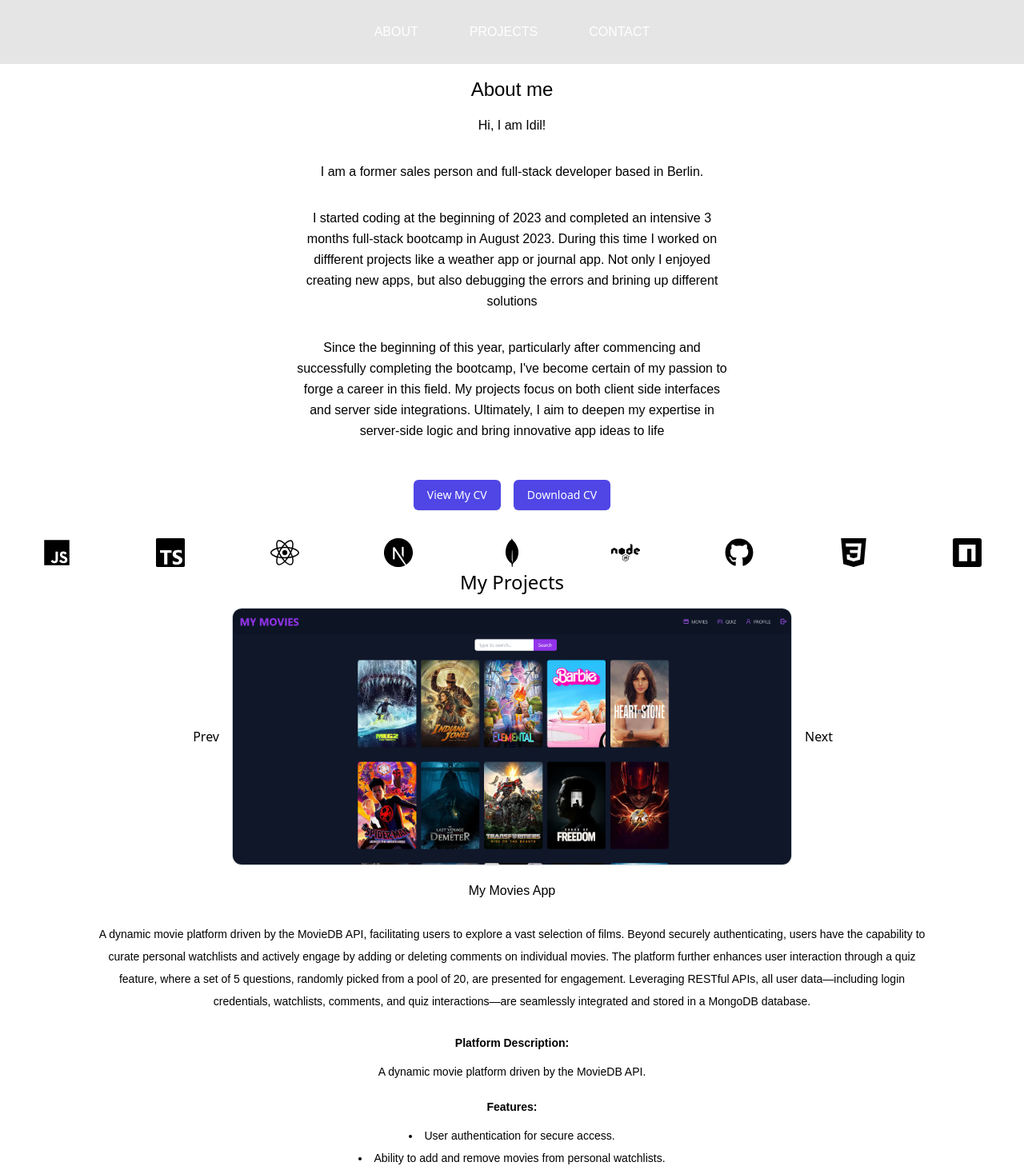
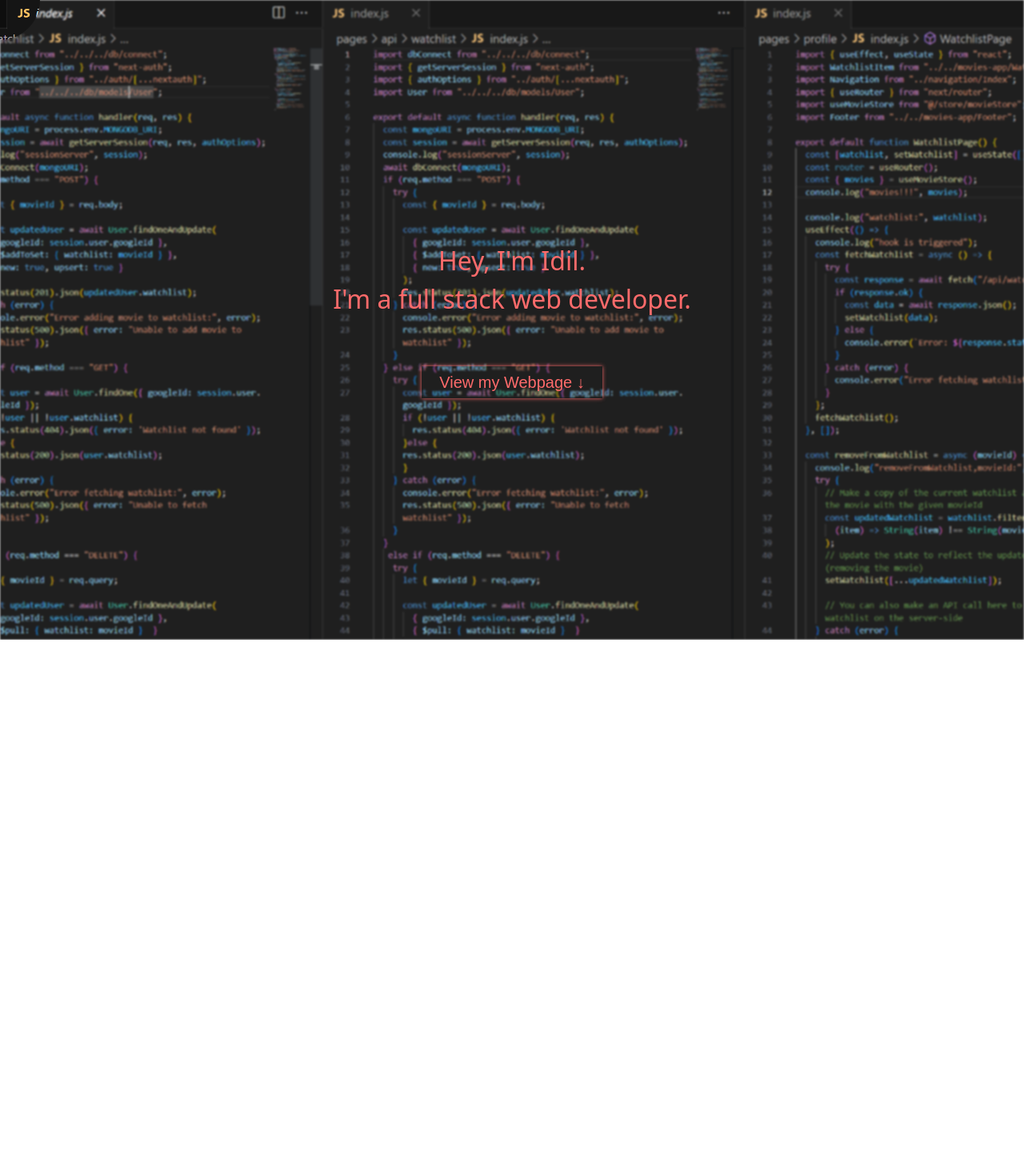
Before and after one commit to idilnsk/portfolio, a Next.js app: page /front/Front in a window 1280 px wide. Before the commit this address had no page. Shown: the top 1468 px of the page at 80% size. After the commit the page ends 800 px from the top, so only its background shows below. Built offline with nearby package versions, Linux system fonts and the light colour scheme.

Commit message:
frontpage implemented to vercel

```diff
--- a/components/Navigation/Navigation.tsx
+++ b/components/Navigation/Navigation.tsx
@@ -14,20 +14,25 @@ const Navigation: FC = () => {
     };
 
     return (
-        <div className="h-[80px] flex items-center justify-center bg-black bg-opacity-10 transition-all duration-300">
+        <div className="h-[80px] flex items-center justify-center bg-fume transition-all duration-300">
             <nav>
                 <ul className="font-mukta md:flex gap-8 p-6 uppercase items-center">
                     {['about', 'projects', 'contact'].map((section) => (
                         <li key={section} className="mx-4 relative">
                             <span
-                                className="text-white hover:text-gray-400 cursor-pointer transition-transform transform scale-100 hover:scale-105 pb-1"
+                                className={`text-red-500 hover:text-darker-red hover:bg-darker-red cursor-pointer transition-transform transform scale-100 hover:scale-105 pb-1 ${
+                                    activeLink === section ? 'text-opacity-100' : 'text-opacity-50'
+                                }`}
                                 onClick={() => navigateToSection(section)}
                                 onMouseEnter={() => setActiveLink(section)}
                                 onMouseLeave={() => setActiveLink(null)}
                             >
                                 {section.charAt(0).toUpperCase() + section.slice(1)}
-    <span className="absolute left-0 bottom-[-2px] h-0.5 bg-white rounded transition-all duration-300" style={{ width: activeLink === section ? '100%' : '0' }}></span>
-</span>
+                                <span
+                                    className="absolute left-0 bottom-[-2px] h-0.5 bg-red-500 rounded transition-all duration-300"
+                                    style={{ width: activeLink === section ? '100%' : '0' }}
+                                ></span>
+                            </span>
                         </li>
                     ))}
                 </ul>
--- a/declarations.d.ts
+++ b/declarations.d.ts
@@ -1 +1,2 @@
 declare module 'react-transition-group';
+declare module '*.module.css';
--- a/src/pages/_app.tsx
+++ b/src/pages/_app.tsx
@@ -7,13 +7,29 @@ import Projects from "../pages/projects/Projects";
 import ContactForm from "../pages/contact/ContactForm";
 import Footer from "../../components/Footer/Footer";
 import SkillView from "../../components/Skill/SkillView";
+import SpotlightOverlay from "../pages/front/Front";
+import {useState} from "react";
+
 
 export default function App({ Component, pageProps }: AppProps) {
+  const [showMainContent, setShowMainContent] = useState(false);
+
+  const handleNavigate = () => {
+    setShowMainContent(true);
+  };
   return (
     <>
-      <Navigation />
+        {!showMainContent && (
+        <div className="entry-page">
+          <SpotlightOverlay onNavigate={handleNavigate} />
+        </div>
+      )}
 
-      <div id="about">
+      {showMainContent && (
+        <div className="main-content">
+          <Navigation />
+
+      <div  id="about">
         <AboutPage />
       </div>
       <div id="cvviewer">
@@ -33,6 +49,8 @@ export default function App({ Component, pageProps }: AppProps) {
 
       <Component {...pageProps} />
       <Footer />
+      </div>
+      )}
     </>
   );
 }
--- /dev/null
+++ b/src/pages/front/Front.tsx
@@ -0,0 +1,49 @@
+import { useState, useEffect } from 'react';
+import { useRouter } from 'next/router';
+
+interface SpotlightOverlayProps {
+    onNavigate: () => void;
+  }
+
+  const SpotlightOverlay: React.FC<SpotlightOverlayProps> = ({ onNavigate }) => {    const router = useRouter();
+  const [cursorPos, setCursorPos] = useState({ x: 0, y: 0 });
+  const [showAboutMe, setShowAboutMe] = useState(false);
+
+
+  useEffect(() => {
+    const updateCursorPos = (e: MouseEvent) => {
+      setCursorPos({ x: e.clientX, y: e.clientY });
+    };
+
+    document.addEventListener('mousemove', updateCursorPos);
+    return () => {
+      document.removeEventListener('mousemove', updateCursorPos);
+    };
+  }, []);
+
+
+
+  return (
+    <div className="entry-page">
+      <div className={`background-image ${showAboutMe ? 'fading-out' : ''}`}></div>
+      <div
+        className={`spotlight-overlay ${showAboutMe ? 'fading-out' : ''}`}
+        style={{
+          clipPath: `circle(50px at ${cursorPos.x}px ${cursorPos.y}px)`
+        }}
+      ></div>
+
+      <div className={`content-container ${showAboutMe ? 'fading-in' : ''}`}>
+        <div className="intro-text">
+            Hey, I&apos;m Idil. <br />
+            I&apos;m a full stack web developer.
+        </div>
+        <button onClick={onNavigate} className="arrow-button font-mukta" style={{ fontSize: "20px", color: "#FF6B6B" }}>
+            View my Webpage ↓
+        </button>
+           </div>
+    </div>
+  );
+};
+
+export default SpotlightOverlay;
--- a/src/pages/projects/Projects.tsx
+++ b/src/pages/projects/Projects.tsx
@@ -1,5 +1,6 @@
 import { FC, useState } from "react";
 import Image from "next/image";
+
 
 const Projects: FC = () => {
   const [activeIndex, setActiveIndex] = useState(0);
@@ -33,7 +34,7 @@ const Projects: FC = () => {
         {
           title: "Technologies:",
           content:
-            "NextJS, API, Router, MongoDB, MovieDB API, Daisy UI, TailwindCSS, NextAuth.",
+            "NextJS, RESTful API, Router, MongoDB, MovieDB API, Daisy UI, TailwindCSS, NextAuth.",
         },
       ],
       button1: {
@@ -54,15 +55,14 @@ const Projects: FC = () => {
       summary: [
         {
           title: "Platform Description:",
-          content: "A dynamic movie platform driven by the MovieDB API.",
+          content: "A traveler's digital diary designed to curate and manage must-visit sights and experiences.",
         },
         {
           title: "Features:",
           list: [
-            "User authentication for secure access.",
-            "Ability to add and remove movies from personal watchlists.",
-            "Commenting on movies with the option to delete comments.",
-            "Engaging quiz feature for user interaction.",
+            "Enables users to create and maintain a list of sights and attractions.",
+            "Offers CRUD operations for managing travel entries.",
+            "Ensures seamless addition, modification, and removal of travel plans.",
           ],
         },
         {
@@ -72,7 +72,7 @@ const Projects: FC = () => {
         {
           title: "Technologies:",
           content:
-            "NextJS, API, Router, MongoDB, MovieDB API, Daisy UI, TailwindCSS, NextAuth.",
+            "NextJS, RESTful API, MongoDB",
         },
       ],
       button1: {
@@ -93,25 +93,24 @@ const Projects: FC = () => {
       summary: [
         {
           title: "Platform Description:",
-          content: "A dynamic movie platform driven by the MovieDB API.",
+          content: "A dedicated mobile app showcasing Rick and Morty characters.",
         },
         {
           title: "Features:",
           list: [
-            "User authentication for secure access.",
-            "Ability to add and remove movies from personal watchlists.",
-            "Commenting on movies with the option to delete comments.",
-            "Engaging quiz feature for user interaction.",
+            "Displays detailed character cards sourced from a REST API.",
+            "Provides an intuitive search bar for users to find specific characters.",
+            "Incorporates a pagination system, allowing easy navigation through various characters.",
           ],
         },
         {
           title: "Backend and Data Management:",
-          content: "RESTful APIs, MongoDB.",
+          content: " REST API",
         },
         {
           title: "Technologies:",
           content:
-            "NextJS, API, Router, MongoDB, MovieDB API, Daisy UI, TailwindCSS, NextAuth.",
+            "JavaScript, RESTful APIs",
         },
       ],
       button1: {
@@ -132,25 +131,25 @@ const Projects: FC = () => {
       summary: [
         {
           title: "Platform Description:",
-          content: "A dynamic movie platform driven by the MovieDB API.",
+          content: "A user-interactive weather and activity tracking app.",
         },
         {
           title: "Features:",
           list: [
-            "User authentication for secure access.",
-            "Ability to add and remove movies from personal watchlists.",
-            "Commenting on movies with the option to delete comments.",
-            "Engaging quiz feature for user interaction.",
+            "Retrieves real-time weather conditions via an API.",
+            "Users can manually add activities suitable for good or bad weather.",
+            "Users can categorize activities based on weather conditions by selecting good weather avtivity tickbox.",
+            "Provides CRUD (Create, Read, Update, Delete) functionalities for user-suggested activities.",
           ],
         },
         {
           title: "Backend and Data Management:",
-          content: "RESTful APIs, MongoDB.",
+          content: "weather data API,CRUD operations ",
         },
         {
           title: "Technologies:",
           content:
-            "NextJS, API, Router, MongoDB, MovieDB API, Daisy UI, TailwindCSS, NextAuth.",
+            "React, Weather Data API, CRUD functionalities",
         },
       ],
       button1: {
@@ -203,13 +202,14 @@ const Projects: FC = () => {
                     "opacity 0.3s ease-in-out, visibility 0.3s ease-in-out",
                 }}
               />
+              <div className="button-container flex justify-center mt-4">
               <button
                 onMouseEnter={() => setHoverEffect(true)}
                 onMouseLeave={() => setHoverEffect(false)}
                 onClick={prevSlide}
-                className={`absolute left-0 top-1/2 transform -translate-y-1/2 -translate-x-full pr-4 ${
+                className={`mt-4 md:absolute md:left-0 md:top-1/2 md:transform md:-translate-y-1/2 md:-translate-x-full  pr-4 ${
                   hoverEffect ? "opacity-75" : "opacity-100"
-                }`}
+              }`}
               >
                 Prev
               </button>
@@ -217,14 +217,15 @@ const Projects: FC = () => {
                 onMouseEnter={() => setHoverEffect(true)}
                 onMouseLeave={() => setHoverEffect(false)}
                 onClick={nextSlide}
-                className={`absolute right-0 top-1/2 transform -translate-y-1/2 translate-x-full pl-4 ${
+                className={`mt-4 md:absolute md:right-0 md:top-1/2 md:transform md:-translate-y-1/2 md:translate-x-full pl-4 ${
                   hoverEffect ? "opacity-75" : "opacity-100"
-                }`}
+              }`}
               >
                 Next
               </button>
+              </div>
             </div>
-
+                <div className="flex-container">
             <p className="font-mukta mb-2 text-center pt-4 px-20 leading-loose">
               {image.title}
             </p>
@@ -232,6 +233,7 @@ const Projects: FC = () => {
             <p className="font-mukta mb-2 text-center pt-4 px-20 leading-loose text-sm">
               {image.detail}
             </p>
+            </div>
             <div className="font-mukta mb-2 text-center pt-4 px-20 leading-loose text-sm">
               {image.summary.map((section, idx) => (
                 <div key={idx} className="mb-4">
--- a/src/styles/effects.module.css
+++ b/src/styles/effects.module.css
@@ -55,3 +55,20 @@
   box-shadow: 0 6px 8px rgba(0,0,0,0.1);
   transform: translateY(-2px);
 }
+.button-container {
+  position: relative;
+  width: 44px;
+  height:44px;
+}
+@media (max-width: 768px) {
+  .button-container {
+    position: static;
+    transform: none;
+    margin: 0.5rem 0;
+  }
+}
+.flex-container {
+  display: flex;
+  flex-direction: column; /* This will stack the children vertically */
+  align-items: center; /* This will center the children horizontally */
+}
--- a/src/styles/globals.css
+++ b/src/styles/globals.css
@@ -2,3 +2,104 @@
 @tailwind components;
 @import url('https://fonts.googleapis.com/css2?family=Montserrat:wght@200&family=Mukta:wght@300&display=swap');
 @tailwind utilities;
+
+
+.background-image {
+    position: absolute;
+    top: 0;
+    left: 0;
+    width: 100%;
+    height: 100%;
+    background: url("/code-screenshot.png") no-repeat center center;
+    background-size: cover;
+    filter: blur(1px);
+    z-index: 1;
+  }
+
+  .spotlight-overlay {
+    position: absolute;
+    top: 0;
+    left: 0;
+    width: 100%;
+    height: 100%;
+    background: url("/code-screenshot.png") no-repeat center center;
+    background-size: cover;
+    filter:  saturate(120%) contrast(110%);
+    z-index: 2;
+  }
+
+  .entry-page {
+    height: 100vh;
+    position: relative;
+  }
+
+  .arrow-button {
+    display: flex;
+    align-items: center;
+    position: relative;
+    margin-top: 20px;
+    justify-content: center;
+    color: white;
+    font-size: 2rem;
+    border: 10px solid transparent;
+    border-width: 1vw;
+    border-image-slice: 10%;
+    background-color: transparent;
+    padding: 2px 10px;
+    height: 40px;
+    line-height: 34px;
+    cursor: pointer;
+    outline: none;
+    z-index: 3;
+    background-size: cover;
+    background-repeat: repeat-x;
+    background-position: 0% 50%;
+    transition: transform 0.3s ease, box-shadow 0.3s ease;
+    box-shadow: 0px 0px 5px var(--soft-red);
+}
+  .arrow-button:active {
+    transform: scale(0.95);
+}
+.arrow-button:hover {
+    transform: scale(1.05);
+    box-shadow: 0 0 5px var(--soft-red), 0 0 10px var(--soft-red), 0 0 10px var(--soft-red);
+}
+:root {
+    --soft-red: #FF6B6B;
+}
+.intro-text {
+    padding-bottom: 40px;
+    font-size: 2rem;
+    color: var(--soft-red);
+    text-align: center;
+    z-index: 3;
+    position: relative;
+}
+.content-container {
+    display: flex;
+    flex-direction: column;
+    align-items: center;
+    justify-content: center;
+    min-height: 100vh;
+    padding: 20px;
+}
+@media (max-width: 600px) {
+    .intro-text {
+        font-size: 1.5rem;
+        padding-bottom: 20px;
+    }
+
+    .arrow-button {
+        font-size: 1.5rem;
+        border-width: 0.5vw;
+    }
+}
+.fading-out {
+    opacity: 0;
+    transition: opacity 1s ease-out; /* adjust duration as needed */
+}
+
+.fading-in {
+    opacity: 1;
+    transition: opacity 1s ease-in; /* adjust duration as needed */
+}
--- /dev/null
+++ b/src/styles/spotlight.module.css
@@ -0,0 +1,33 @@
+
+
+.background-image {
+    background-color: red;
+    /*
+  position: absolute;
+  top: 0;
+  left: 0;
+  width: 100%;
+  height: 100%;
+  background: url("/code-screenshot.png") no-repeat center center;
+  background-size: cover;
+  filter: grayscale(100%) blur(5px); /* Adjust the blur value as needed */
+
+}
+
+.spotlight-overlay {
+    background-color: blue;
+    /*
+  position: absolute;
+  top: 0;
+  left: 0;
+  width: 100%;
+  height: 100%;
+  background: url("/code-screenshot.png") no-repeat center center;
+  background-size: cover;
+  filter: blur(3px); /* Less blur than the background, adjust as needed */
+
+}
+#SpotlightOverlay {
+    height: 500px;
+    position: relative;
+}
--- a/tailwind.config.ts
+++ b/tailwind.config.ts
@@ -16,6 +16,9 @@ const config = {
         'mukta': ['Mukta', 'sans-serif'],
         'montserrat': ['Montserrat', 'sans-serif']
       },
+      backgroundColor: {
+        'fume': '#333333', // Replace with the desired fume color code
+      },
       backgroundImage: {
         "gradient-radial": "radial-gradient(var(--tw-gradient-stops))",
         "gradient-conic":
```
Also changed, not shown: package.json (+7 -8 lines), tsconfig.json (+10 -3 lines), public/code-screenshot.png (added), 1 other file (tests, documents, lock files or other folders).
